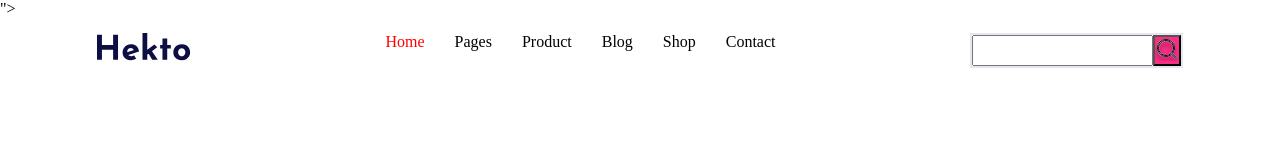
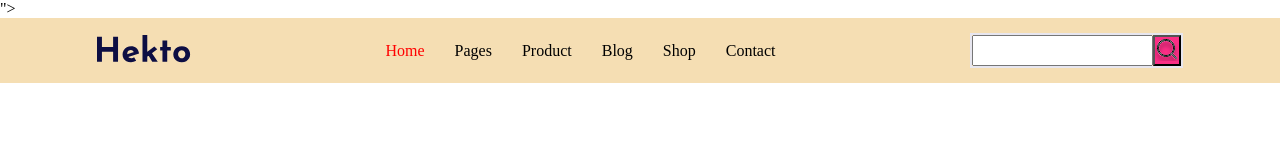
Before and after one commit to majdsabha/hekto, a plain HTML site: page index.html in a window 1280 px wide. Shown: the top 160 px of the page. Drawn offline with Linux system fonts and the light colour scheme.

Commit message:
Describe your update

```diff
--- a/main.css
+++ b/main.css
@@ -3,7 +3,9 @@
   padding: 0;
   box-sizing: border-box;
 }
-
+body{
+  height: 6000px;
+}
 a{
   text-decoration: none;
 }
@@ -11,8 +13,11 @@ a{
 .header{
    display: flex;
 justify-content: space-around ;
-
+ align-items: center;
   padding: 15px 0;
+position: fixed;
+width:100% ;
+background: wheat;
 }
 
 
@@ -27,6 +32,7 @@ ul{
 }
 .header .list a{
   color:red
+
 }
 
 .header form{
@@ -38,3 +44,7 @@ ul{
   background-color: #FB2E86;
 
 }
+
+.header .list :hover{
+  color: aquamarine;
+}
```
